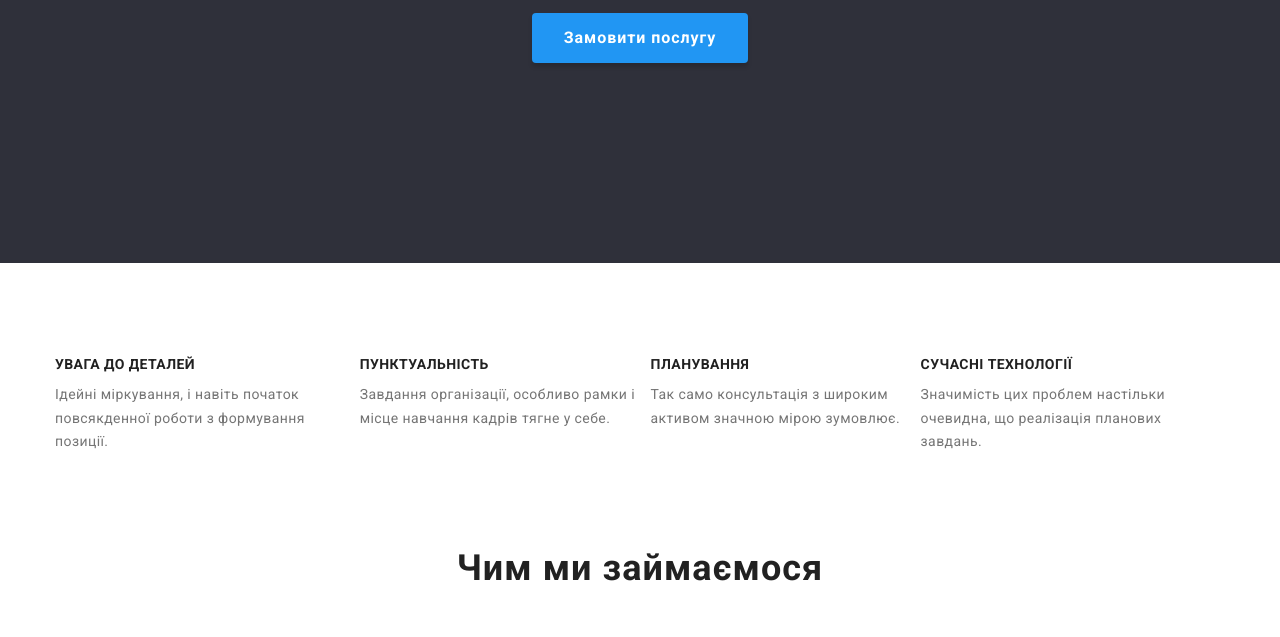
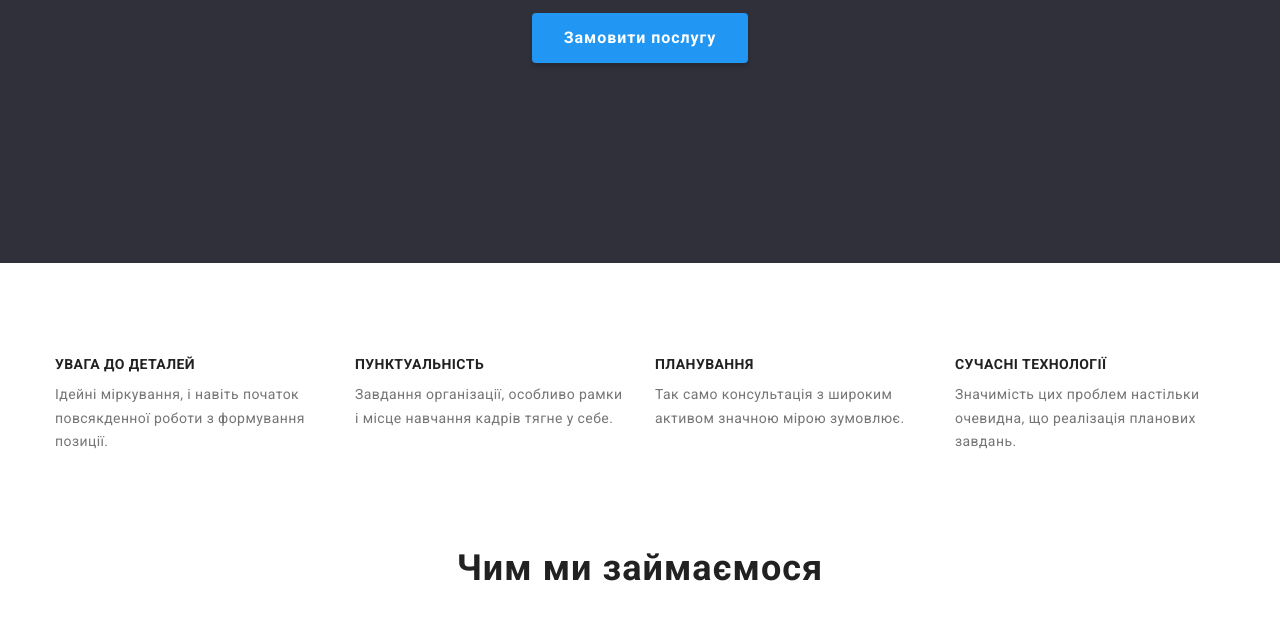
Before and after one commit to MihailLeontev/goit-markup-hw-03, a plain HTML site: page index.html in a window 1280 px wide. Shown: the part 418-1055 px from the top of the page. Drawn offline with nearby package versions, Linux system fonts and the light colour scheme.

Commit message:
fin vers

```diff
--- a/css/styles.css
+++ b/css/styles.css
@@ -25,6 +25,16 @@ body {
     --btn-shd-one: rgba(0, 0, 0, 0.1);
     --btn-shd-two: rgba(0, 0, 0, 0.08);
 
+}
+
+p,
+h1,
+h2,
+h3,
+h4,
+h5,
+h6 {
+    margin: 0;
 }
 
 ul,
@@ -218,6 +228,10 @@ ol {
     border-radius: 4px;
     border: 0;
     cursor: pointer;
+}
+
+.description-box {
+    width: 270px;
 }
 
 .chapter {
--- a/index.html
+++ b/index.html
@@ -47,19 +47,19 @@
         <div class="container">
           <h2 class="visually-hidden">Наші переваги</h2>
           <ul class="list flex-container">
-            <li>
+            <li class="description-box">
               <h3 class="chapter">увага до деталей</h3>
               <p class="description">Ідейні міркування, і навіть початок повсякденної роботи з формування позиції.</p>
             </li>
-            <li>
+            <li class="description-box">
               <h3 class="chapter">пунктуальність</h3>
               <p class="description">Завдання організації, особливо рамки і місце навчання кадрів тягне у себе.</p>
             </li>
-            <li>
+            <li class="description-box">
               <h3 class="chapter">планування</h3>
               <p class="description">Так само консультація з широким активом значною мірою зумовлює.</p>
             </li>
-            <li>
+            <li class="description-box">
               <h3 class="chapter">сучасні технології</h3>
               <p class="description">Значимість цих проблем настільки очевидна, що реалізація планових завдань.</p>
             </li>
```
